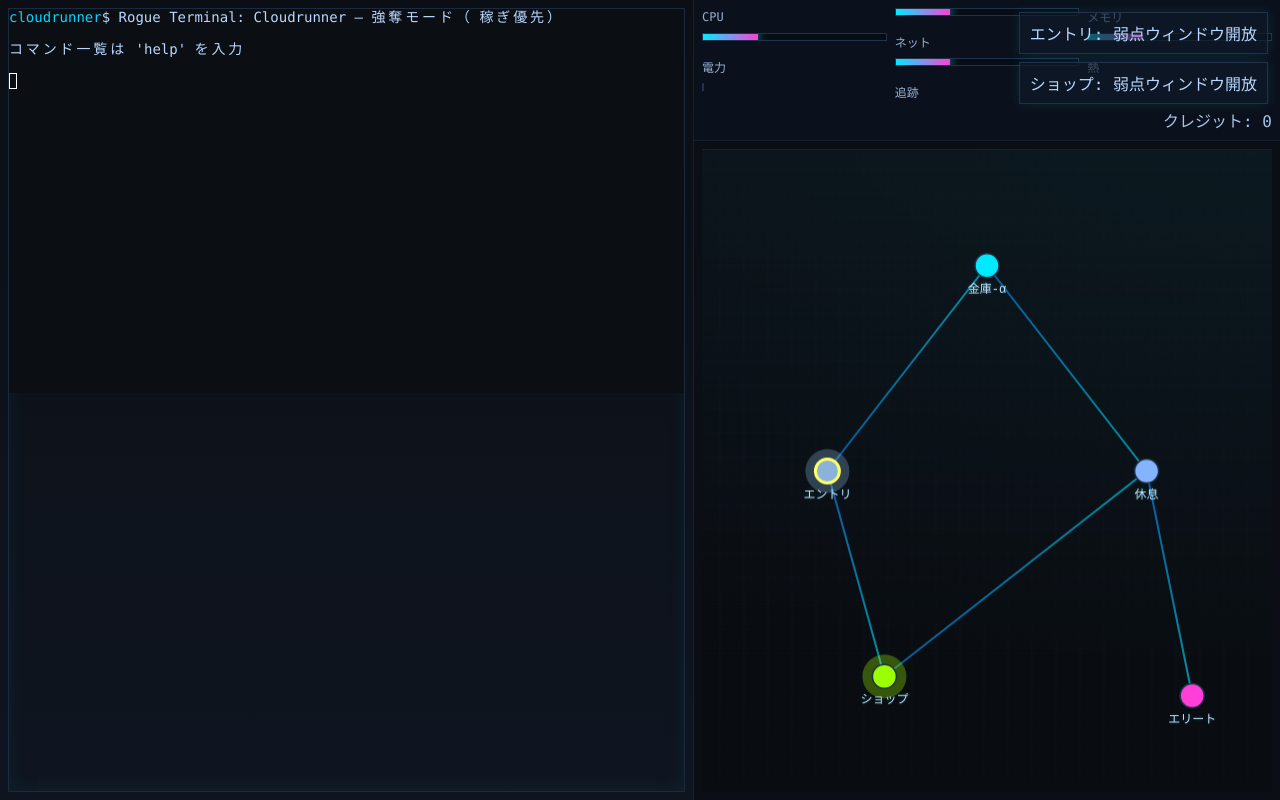
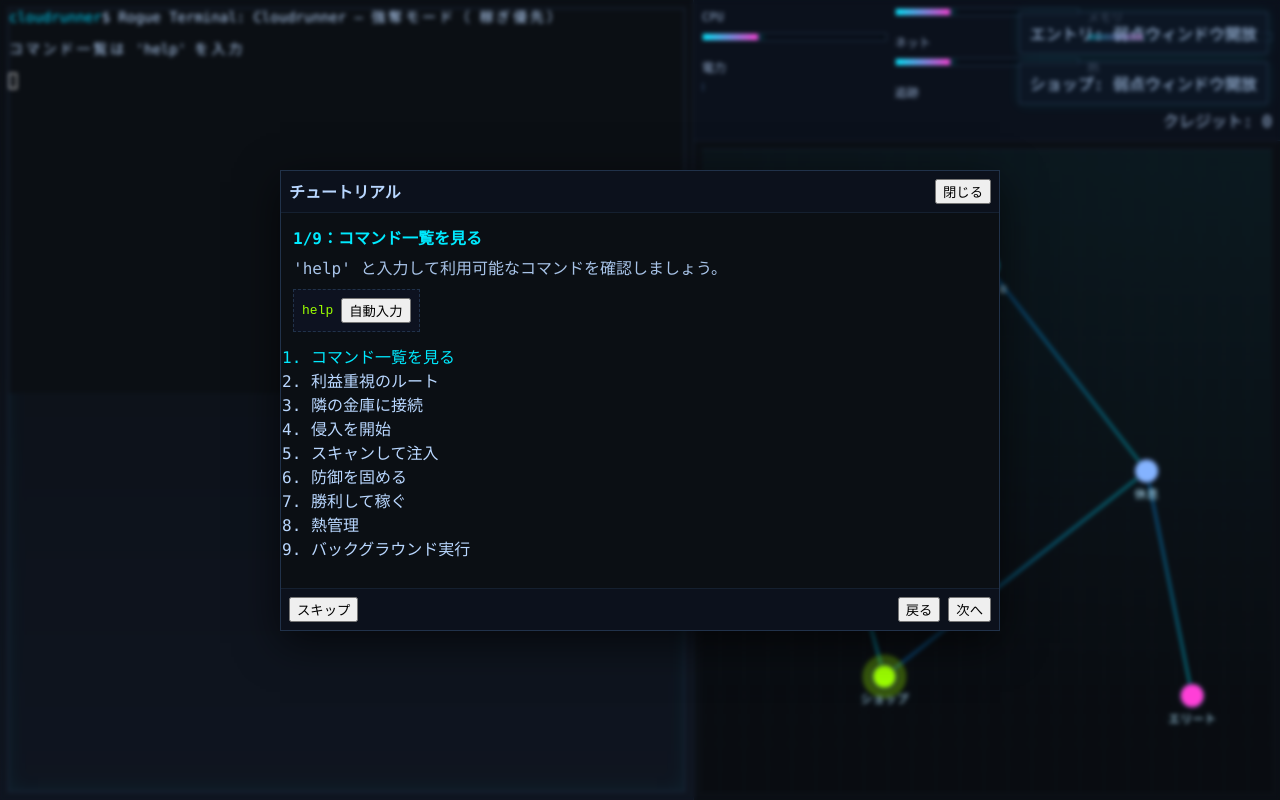
Before and after one commit to Switchman1015/cpp-original-game, a website built with Vite: page index.html in a window 1280 px wide. Built offline with nearby package versions, Linux system fonts and the light colour scheme.

Commit message:
チュートリアル追加

```diff
--- a/src/game.ts
+++ b/src/game.ts
@@ -37,6 +37,9 @@ export type GameState = {
   onToast: (msg: string) => void;
   jobs: Record<number, { id: number; line: string; endsAt: number; startAt: number; bg: boolean; canceled?: boolean }>;
   nextJobId: number;
+  onCommand?: (cmd: string, args: string[], raw: string) => void;
+  onWinEvent?: () => void;
+  openTutorial?: () => void;
 };
 
 export function createRng(seed: number) {
@@ -148,6 +151,10 @@ export function registerCoreCommands(write: (s:string)=>void) {
   add({ id: "map", castMs: 0, gcdMs: 0, cdMs: 0, run: ({state, write}) => {
     write(drawAsciiMap(state));
   }});
+  add({ id: "tutorial", castMs: 0, gcdMs: 0, cdMs: 0, run: ({state, write}) => {
+    state.openTutorial?.();
+    write("チュートリアルを開きます");
+  }});
   add({ id: "connect", castMs: 0, gcdMs: 0, cdMs: 0, run: ({state, write, args}) => {
     const id = args[0];
     if (!id || !state.map.nodes[id]) { write("ノードIDを指定してください（例: connect node-b）"); return; }
@@ -236,6 +243,7 @@ export function onWin(state: GameState, write: (s:string)=>void) {
   state.player.credits += gain;
   write(`勝利！ クレジット +${gain}（計 ${state.player.credits}）`);
   state.enemy = undefined;
+  state.onWinEvent?.();
 }
 
 export function makeInitialState(seed: number, onToast: (msg:string)=>void): GameState {
--- a/src/main.ts
+++ b/src/main.ts
@@ -1,6 +1,7 @@
 import { initTerminal } from "./terminal";
 import { makeInitialState, registerCoreCommands } from "./game";
 import { drawMap } from "./map";
+import { initTutorial } from "./tutorial";
 
 type Daily = { seed: number; modifiers?: string[] };
 
@@ -38,6 +39,8 @@ loadDaily().then((daily) => {
   const termApi = initTerminal(document.getElementById("terminal")!, state);
   termApi.write("Rogue Terminal: Cloudrunner — 強奪モード（稼ぎ優先）\r\n");
   termApi.write("コマンド一覧は 'help' を入力\r\n");
+  const tutorial = initTutorial(state, termApi);
+  state.openTutorial = tutorial.open;
 
   const canvas = document.getElementById("map-canvas") as HTMLCanvasElement;
   const creditsEl = document.getElementById("credits-val")!;
--- a/src/terminal.ts
+++ b/src/terminal.ts
@@ -6,6 +6,7 @@ import { Commands, scheduleCast } from "./game";
 export type TermApi = {
   write: (s: string) => void;
   focus: () => void;
+  run: (line: string) => void;
 };
 
 export function initTerminal(el: HTMLElement, state: GameState): TermApi {
@@ -75,11 +76,12 @@ export function initTerminal(el: HTMLElement, state: GameState): TermApi {
         } else {
           scheduleCast({ state, args, raw: rawSeg, write }, spec, { bg });
         }
+        state.onCommand?.(cmd, args, rawSeg);
       } catch (e:any) { write(String(e?.message||e)); }
     }
   }
 
-  return { write, focus: () => term.focus() };
+  return { write, focus: () => term.focus(), run: (line: string) => { handleLine(line); prompt(); } };
 }
 
 function splitArgs(s: string): string[] {
--- /dev/null
+++ b/src/tutorial.ts
@@ -0,0 +1,85 @@
+import type { GameState } from "./game";
+import type { TermApi } from "./terminal";
+
+type Step = {
+  id: string;
+  title: string;
+  desc: string;
+  example?: string;
+  done: (ev: { cmd?: string; args?: string[]; raw?: string; win?: boolean; state: GameState }) => boolean;
+};
+
+export function initTutorial(state: GameState, term: TermApi) {
+  const steps: Step[] = [
+    { id: "help", title: "コマンド一覧を見る", desc: "'help' と入力して利用可能なコマンドを確認しましょう。", example: "help", done: ({ cmd }) => cmd === "help" },
+    { id: "route", title: "利益重視のルート", desc: "'route --policy profit' で金庫を狙う候補を見ます。", example: "route --policy profit", done: ({ raw }) => /route\s+--policy\s+profit/.test(raw||"") },
+    { id: "connect", title: "隣の金庫に接続", desc: "'connect node-b' で金庫-αへ接続します。", example: "connect node-b", done: ({ cmd, args, state }) => cmd === "connect" && args?.[0] === "node-b" && state.map.current === "node-b" },
+    { id: "breach", title: "侵入を開始", desc: "'breach' で交戦を開始します。", example: "breach", done: ({ cmd }) => cmd === "breach" },
+    { id: "attack", title: "スキャンして注入", desc: "'scan' の後に 'inject --payload leak --stack 2' を使ってみましょう（直列でもOK）。", example: "scan ; inject --payload leak --stack 2", done: ({ raw }) => /inject\b/.test(raw||"") },
+    { id: "defend", title: "防御を固める", desc: "'firewall up' でシールドを張ります。", example: "firewall up", done: ({ cmd }) => cmd === "firewall" },
+    { id: "win", title: "勝利して稼ぐ", desc: "敵を倒してクレジットを獲得しましょう（Vaultの弱点ウィンドウ中なら増加）。", done: ({ win }) => !!win },
+    { id: "cool", title: "熱管理", desc: "'cool --power 30' で熱を下げましょう。", example: "cool --power 30", done: ({ cmd }) => cmd === "cool" },
+    { id: "bg", title: "バックグラウンド実行", desc: "末尾に '&' を付けるとBG実行。'scan &' を試して 'jobs' で確認。", example: "scan & ; jobs", done: ({ cmd }) => cmd === "jobs" },
+  ];
+
+  let idx = 0;
+  const overlay = document.createElement("div");
+  overlay.id = "tutorial-overlay";
+  overlay.innerHTML = `
+    <div class="panel">
+      <div class="head">
+        <strong>チュートリアル</strong>
+        <div class="spacer"></div>
+        <button id="tut-close">閉じる</button>
+      </div>
+      <div id="tut-body"></div>
+      <div class="foot">
+        <button id="tut-skip">スキップ</button>
+        <div class="spacer"></div>
+        <button id="tut-prev">戻る</button>
+        <button id="tut-next">次へ</button>
+      </div>
+    </div>`;
+  document.body.appendChild(overlay);
+
+  function render() {
+    const body = overlay.querySelector("#tut-body") as HTMLElement;
+    const s = steps[idx];
+    const prog = `${idx+1}/${steps.length}`;
+    body.innerHTML = `
+      <div class="step">
+        <div class="title">${prog}：${s.title}</div>
+        <div class="desc">${s.desc}</div>
+        ${s.example? `<div class="ex"><code>${s.example}</code> <button id="tut-run">自動入力</button></div>`: ""}
+      </div>
+      <ol class="list">
+        ${steps.map((st, i) => `<li class="${i < idx ? 'done' : (i===idx?'active':'')}">${st.title}</li>`).join("")}
+      </ol>`;
+    const runBtn = body.querySelector("#tut-run");
+    runBtn?.addEventListener("click", () => { if (s.example) term.run(s.example); });
+  }
+
+  function open() { overlay.style.display = "flex"; render(); }
+  function close() { overlay.style.display = "none"; }
+  function next() { if (idx < steps.length - 1) { idx++; render(); } else { close(); } }
+  function prev() { if (idx > 0) { idx--; render(); } }
+
+  overlay.querySelector("#tut-close")!.addEventListener("click", close);
+  overlay.querySelector("#tut-next")!.addEventListener("click", next);
+  overlay.querySelector("#tut-prev")!.addEventListener("click", prev);
+  overlay.querySelector("#tut-skip")!.addEventListener("click", () => { idx = steps.length - 1; render(); });
+
+  // 進行フック
+  state.onCommand = (cmd, args, raw) => {
+    const s = steps[idx];
+    if (s && s.done({ cmd, args, raw, state })) { idx = Math.min(idx + 1, steps.length - 1); render(); }
+  };
+  state.onWinEvent = () => {
+    const s = steps[idx];
+    if (s && s.done({ win: true, state })) { idx = Math.min(idx + 1, steps.length - 1); render(); }
+  };
+
+  // 最初は自動で開く
+  open();
+  return { open, close };
+}
--- a/styles.css
+++ b/styles.css
@@ -34,3 +34,18 @@ html, body, #app { height: 100%; margin: 0; background: var(--bg); color: var(--
 
 #toasts { position: fixed; right: 12px; top: 12px; display: flex; flex-direction: column; gap: 8px; }
 .toast { background: #0f1a2aa8; border: 1px solid #21324a; padding: 8px 10px; color: var(--fg); box-shadow: 0 0 12px rgba(0,234,255,0.1); }
+
+/* Tutorial overlay */
+#tutorial-overlay { position: fixed; inset: 0; display: none; align-items: center; justify-content: center; backdrop-filter: blur(2px); }
+#tutorial-overlay .panel { width: min(720px, 92vw); max-height: 80vh; overflow: hidden; background: #0b0f14; border: 1px solid #21324a; box-shadow: 0 12px 40px rgba(0,0,0,0.6); display: grid; grid-template-rows: auto 1fr auto; }
+#tutorial-overlay .head, #tutorial-overlay .foot { display: flex; gap: 8px; align-items: center; padding: 8px; background: #0d1220aa; border-bottom: 1px solid #152030; }
+#tutorial-overlay .foot { border-top: 1px solid #152030; border-bottom: none; }
+#tutorial-overlay .spacer { flex: 1; }
+#tutorial-overlay #tut-body { padding: 12px; overflow: auto; }
+#tutorial-overlay .title { font-weight: bold; margin-bottom: 6px; color: var(--accent-1); }
+#tutorial-overlay .desc { opacity: 0.9; margin-bottom: 10px; }
+#tutorial-overlay .ex { background: #0d1220; border: 1px dashed #21324a; padding: 8px; display: inline-flex; align-items: center; gap: 8px; }
+#tutorial-overlay code { color: var(--accent-3); }
+#tutorial-overlay .list { margin-top: 12px; padding-left: 18px; }
+#tutorial-overlay .list li.active { color: var(--accent-1); }
+#tutorial-overlay .list li.done { color: #7aa2c6; text-decoration: line-through; }
```
